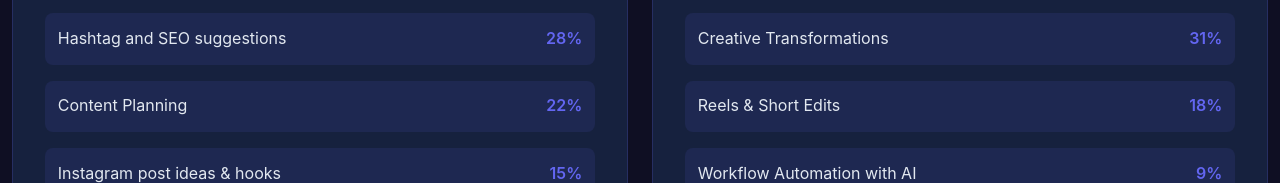
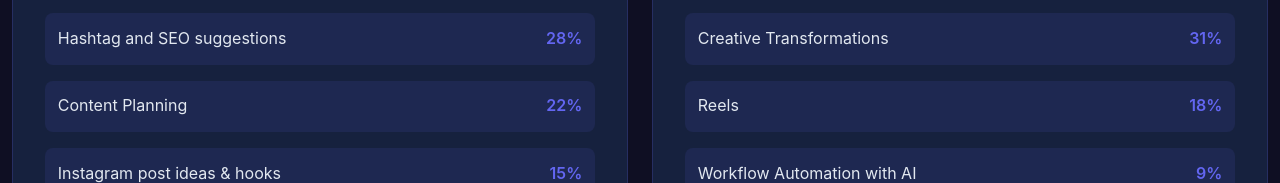
Before and after one commit to Faazilali/contentCreator_port, a plain HTML site: page index.html in a window 1280 px wide. Shown: the part 3086-3269 px from the top of the page. Drawn offline with nearby package versions, Linux system fonts and the light colour scheme.

Commit message:
Update index.html

```diff
--- a/index.html
+++ b/index.html
@@ -209,7 +209,7 @@
                             <span class="poll-percentage">31%</span>
                         </div>
                         <div class="poll-option" data-option="reviews">
-                            <span>Reels & Short Edits</span>
+                            <span>Reels</span>
                             <span class="poll-percentage">18%</span>
                         </div>
                         <div class="poll-option" data-option="predictions">
```
